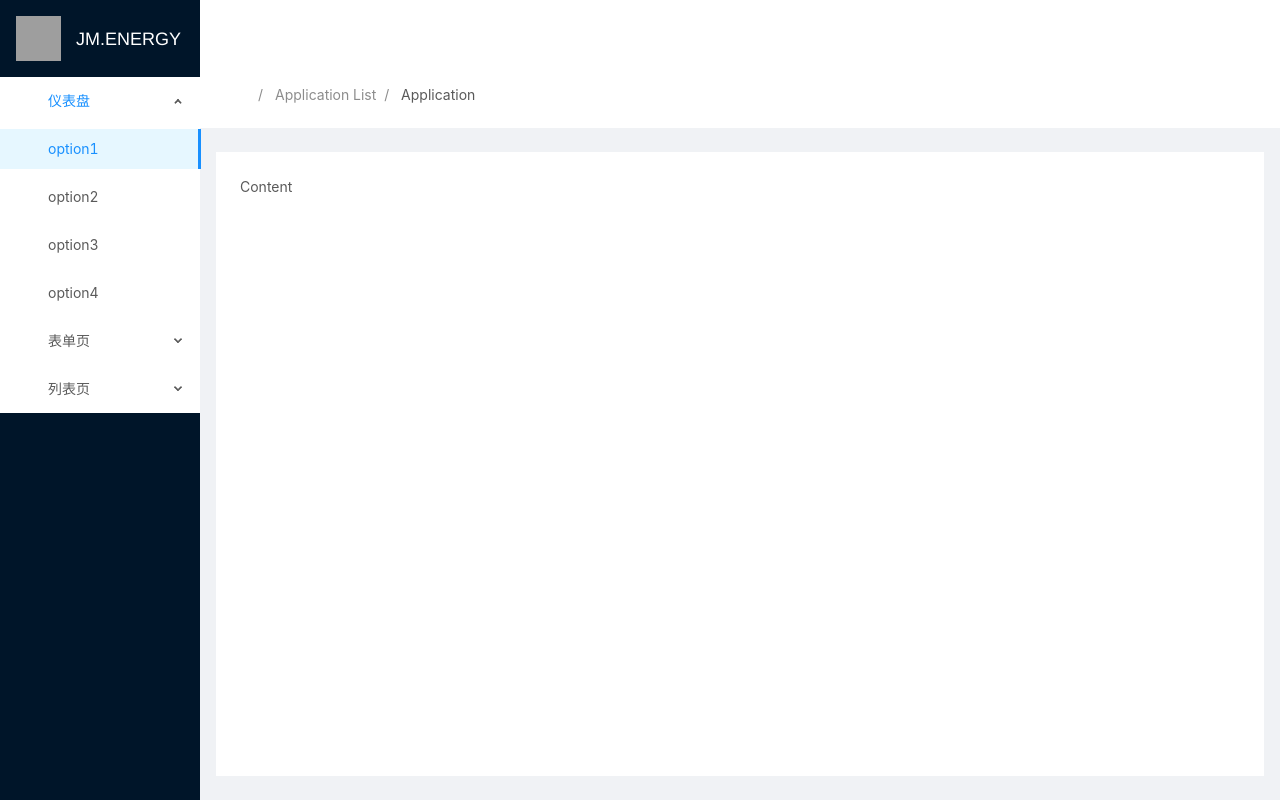
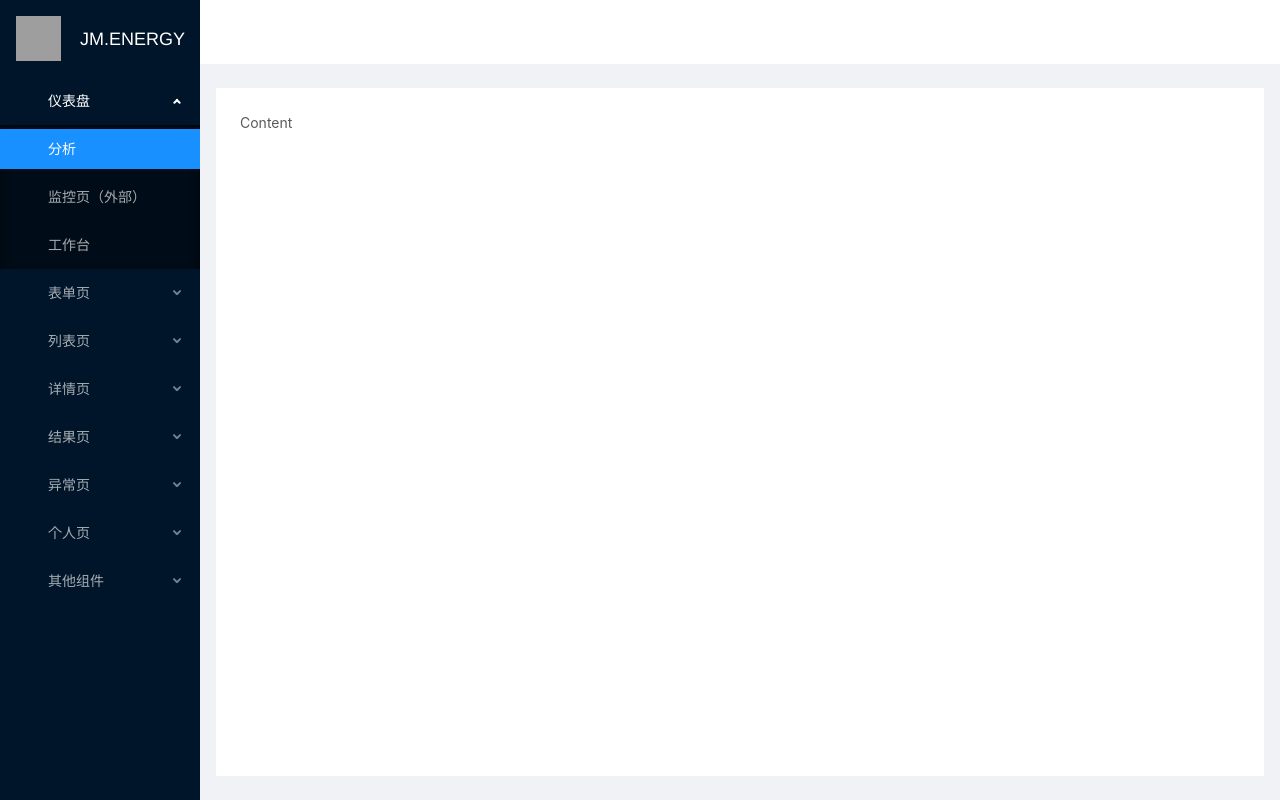
Before and after one commit to hua2/start-project, a Vue app: page / in a window 1280 px wide. Built offline with nearby package versions, Linux system fonts and the light colour scheme; grey boxes are pictures that could not be loaded.

Commit message:
重构 哈哈

```diff
--- a/src/components/HelloWorld.vue
+++ b/src/components/HelloWorld.vue
@@ -5,39 +5,62 @@
                 collapsible
                 v-model="collapsed"
         >
+            <!--<div class="logo"/>-->
             <div class="logo">
                 <h1>JM.ENERGY</h1>
             </div>
-            <a-layout-sider width="200" style="background: #fff">
             <a-menu
-                        mode="inline"
                     :defaultSelectedKeys="['1']"
                     :defaultOpenKeys="['sub1']"
-                        :style="{ height: '100%', borderRight: 0 }"
+                    mode="inline"
+                    theme="dark"
+                    :inlineCollapsed="collapsed"
             >
                 <a-sub-menu key="sub1">
-                        <span slot="title"><a-icon type="user"/>仪表盘</span>
-                        <a-menu-item key="1">option1</a-menu-item>
-                        <a-menu-item key="2">option2</a-menu-item>
-                        <a-menu-item key="3">option3</a-menu-item>
-                        <a-menu-item key="4">option4</a-menu-item>
+                    <span slot="title"><a-icon type="pie-chart"/><span>仪表盘</span></span>
+                    <a-menu-item key="1">分析</a-menu-item>
+                    <a-menu-item key="2">监控页（外部）</a-menu-item>
+                    <a-menu-item key="3">工作台</a-menu-item>
                 </a-sub-menu>
                 <a-sub-menu key="sub2">
-                        <span slot="title"><a-icon type="laptop"/>表单页</span>
-                        <a-menu-item key="5">option5</a-menu-item>
-                        <a-menu-item key="6">option6</a-menu-item>
-                        <a-menu-item key="7">option7</a-menu-item>
-                        <a-menu-item key="8">option8</a-menu-item>
+                    <span slot="title"><a-icon type="form"/><span>表单页</span></span>
+                    <a-menu-item key="4">基础表单</a-menu-item>
+                    <a-menu-item key="5">分布表单</a-menu-item>
+                    <a-menu-item key="6">高级表单</a-menu-item>
                 </a-sub-menu>
                 <a-sub-menu key="sub3">
-                        <span slot="title"><a-icon type="notification"/>列表页</span>
-                        <a-menu-item key="9">option9</a-menu-item>
-                        <a-menu-item key="10">option10</a-menu-item>
-                        <a-menu-item key="11">option11</a-menu-item>
-                        <a-menu-item key="12">option12</a-menu-item>
+                    <span slot="title"><a-icon type="table"/><span>列表页</span></span>
+                    <a-menu-item key="7">查询列表</a-menu-item>
+                    <a-menu-item key="8">标准列表</a-menu-item>
+                    <a-menu-item key="9">卡片列表</a-menu-item>
+                    <a-menu-item key="10">搜索列表</a-menu-item>
+                </a-sub-menu>
+                <a-sub-menu key="sub4">
+                    <span slot="title"><a-icon type="profile"/><span>详情页</span></span>
+                    <a-menu-item key="11">基础详情页</a-menu-item>
+                    <a-menu-item key="12"> 高级详情页</a-menu-item>
+                </a-sub-menu>
+                <a-sub-menu key="sub5">
+                    <span slot="title"><a-icon type="down-circle"/><span>结果页</span></span>
+                    <a-menu-item key="13">成功</a-menu-item>
+                    <a-menu-item key="14">失败</a-menu-item>
+                </a-sub-menu>
+                <a-sub-menu key="sub6">
+                    <span slot="title"><a-icon type="warning"/><span>异常页</span></span>
+                    <a-menu-item key="15">403</a-menu-item>
+                    <a-menu-item key="16">404</a-menu-item>
+                    <a-menu-item key="17">500</a-menu-item>
+                </a-sub-menu>
+                <a-sub-menu key="sub7">
+                    <span slot="title"><a-icon type="user"/><span>个人页</span></span>
+                    <a-menu-item key="18">个人中心</a-menu-item>
+                    <a-menu-item key="19">个人设置</a-menu-item>
+                </a-sub-menu>
+                <a-sub-menu key="sub8">
+                    <span slot="title"><a-icon type="slack"/><span>其他组件</span></span>
+                    <a-menu-item key="20">业务布局</a-menu-item>
                 </a-sub-menu>
             </a-menu>
-            </a-layout-sider>
         </a-layout-sider>
         <a-layout>
             <a-layout-header style="background: #fff; padding: 0">
@@ -46,21 +69,9 @@
                         :type="collapsed ? 'menu-unfold' : 'menu-fold'"
                         @click="()=> collapsed = !collapsed"
                 />
+
             </a-layout-header>
-            <a-layout-header>
-                <a-breadcrumb>
-                    <a-breadcrumb-item href="">
-                        <a-icon type="home"/>
-                    </a-breadcrumb-item>
-                    <a-breadcrumb-item href="">
-                        <a-icon type="user"/>
-                        <span>Application List</span>
-                    </a-breadcrumb-item>
-                    <a-breadcrumb-item>
-                        Application
-                    </a-breadcrumb-item>
-                </a-breadcrumb>
-            </a-layout-header>
+
             <a-layout-content :style="{ margin: '24px 16px', padding: '24px', background: '#fff', minHeight: '280px' }">
                 Content
             </a-layout-content>
@@ -83,6 +94,7 @@
         padding: 0 24px;
         cursor: pointer;
         transition: color .3s;
+        z-index: 100;
     }
 
     #components-layout-demo-custom-trigger .trigger:hover {
@@ -99,7 +111,7 @@
 
     .logo h1 {
         color: #fff;
-        margin: 0 0 0 60px;
+        margin: 0 0 0 64px;
         font-family: Avenir, Helvetica Neue, Arial, Helvetica, sans-serif;
         font-weight: 400;
         vertical-align: middle;
@@ -107,12 +119,7 @@
         line-height: 46px;
     }
 
-    .ant-layout {
+    .ant-layout.ant-layout-has-sider {
         height: 100%;
     }
-
-    .ant-layout-header{
-        background: #fff!important;
-        padding: 20px 50px !important;
-    }
 </style>
```
Lines whose indentation alone changed are shown as unchanged.
